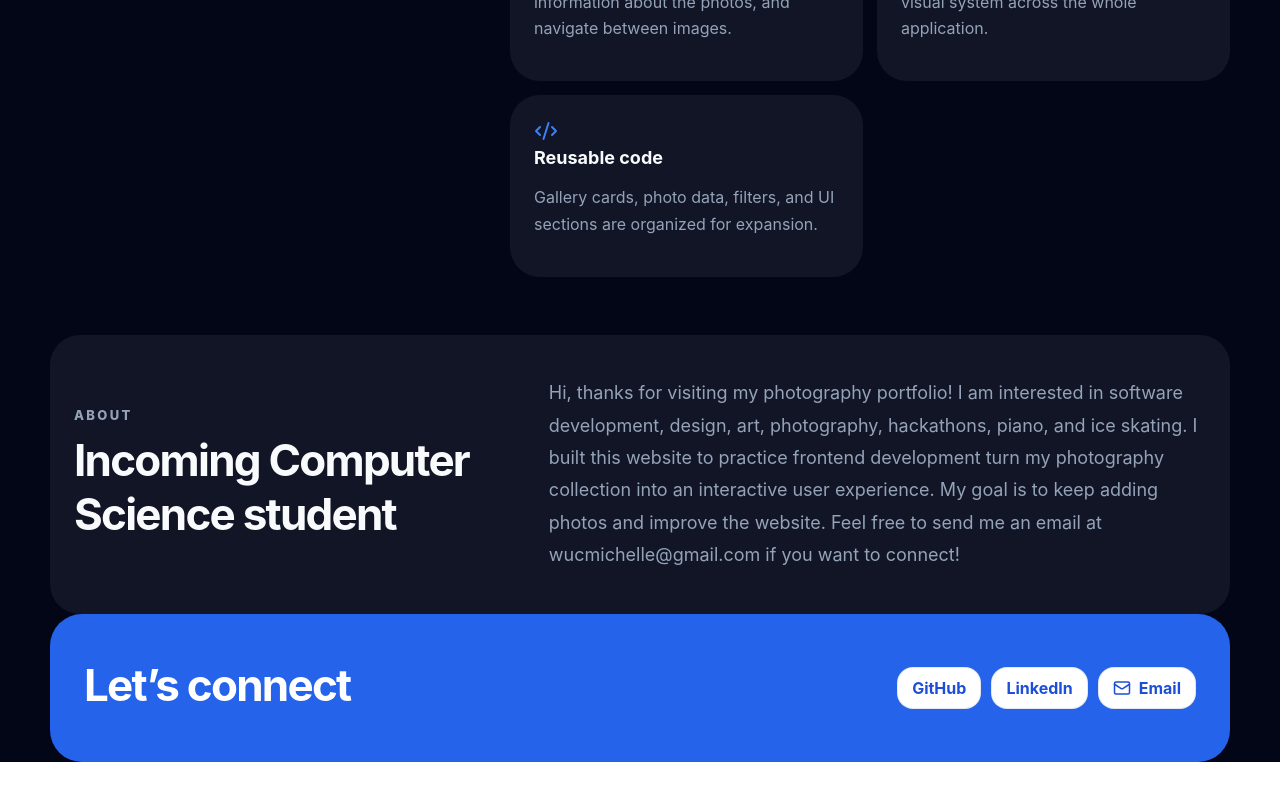
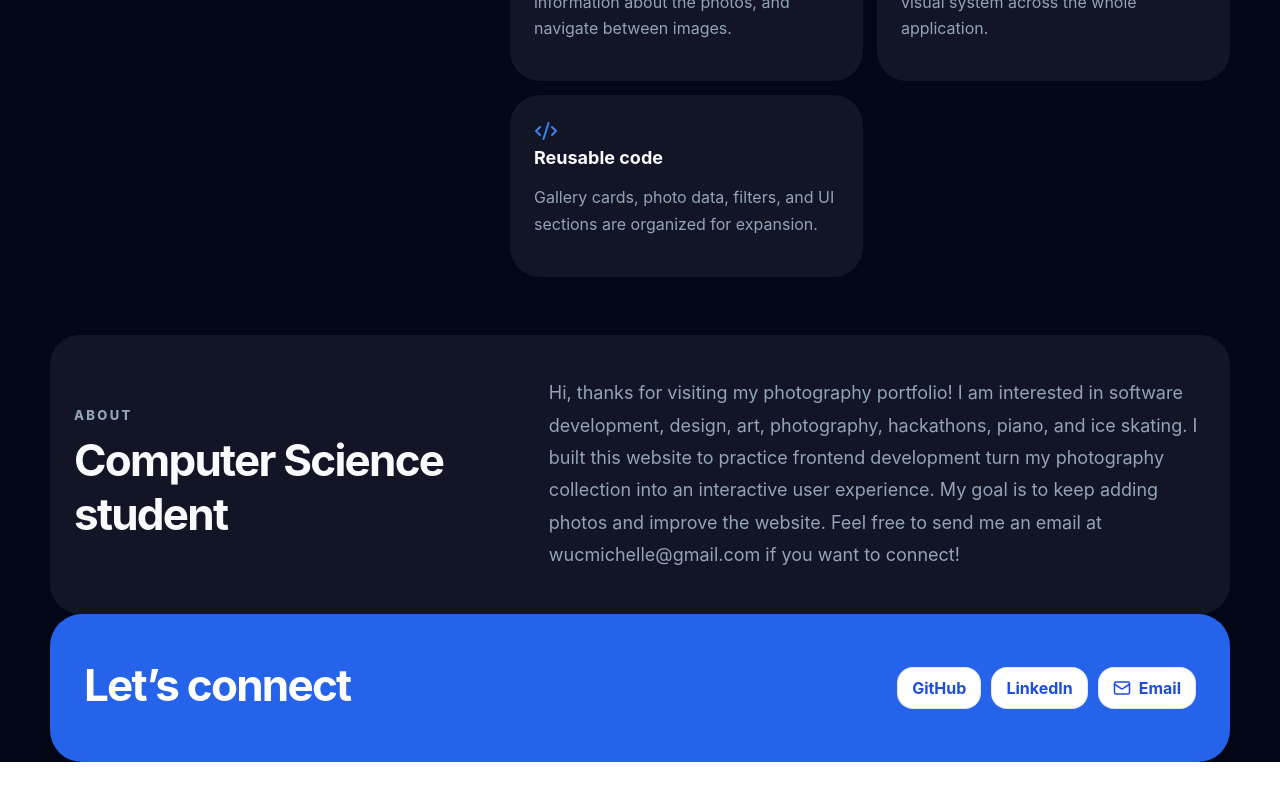
Before and after one commit to wumichelle/photography-portfolio, a React (Vite) app: page / in a window 1280 px wide. Shown: the part 4468-5268 px from the top of the page. Built offline with nearby package versions, Linux system fonts and the light colour scheme.

Commit message:
Update main.jsx

```diff
--- a/src/main.jsx
+++ b/src/main.jsx
@@ -477,7 +477,7 @@ function App() {
         <section id="about" className="section about-section">
           <div>
             <p className="section-kicker">About</p>
-            <h3>Incoming Computer Science student</h3>
+            <h3>Computer Science student</h3>
           </div>
           <p>
             Hi, thanks for visiting my photography portfolio! I am interested in
```
